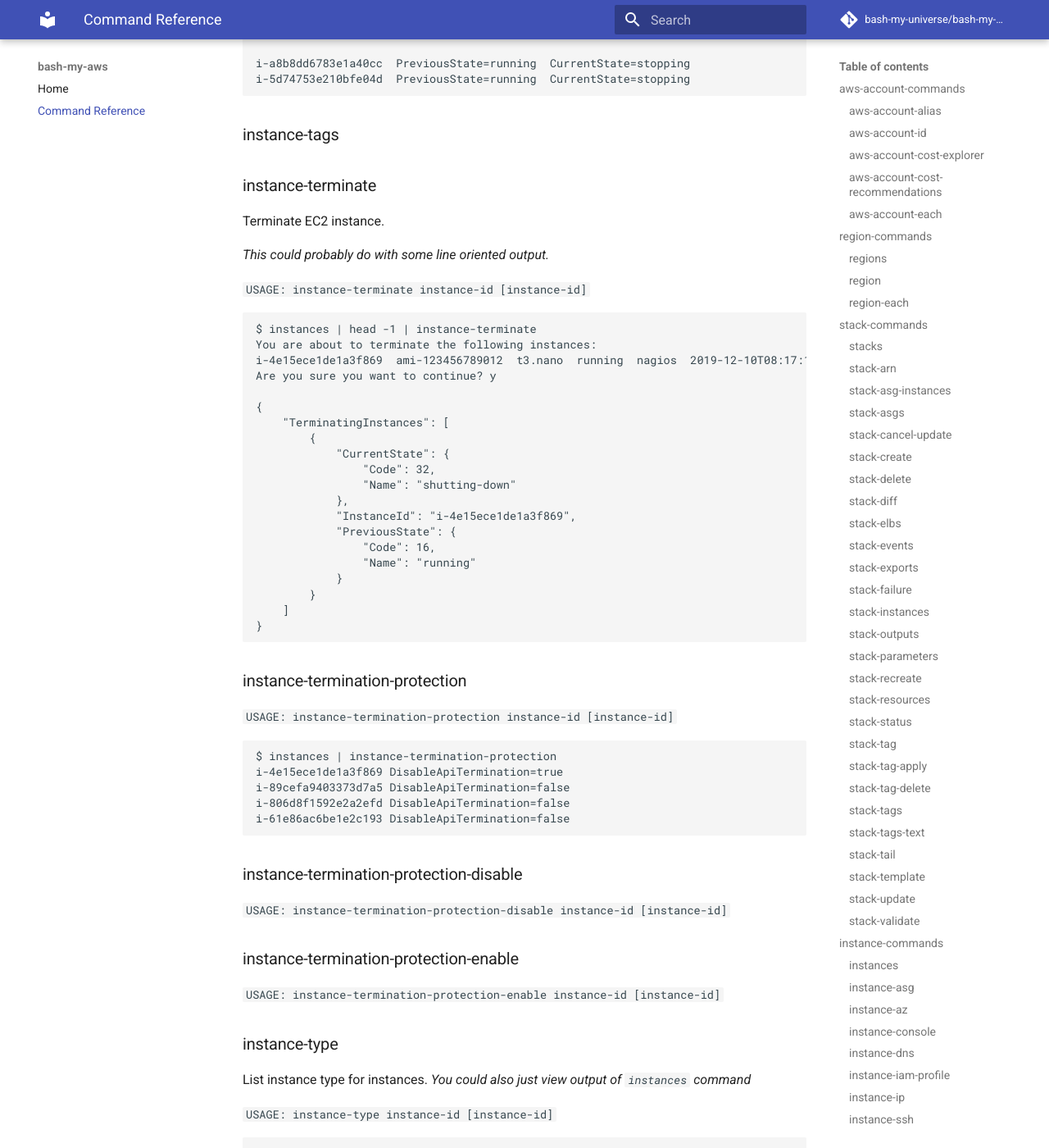
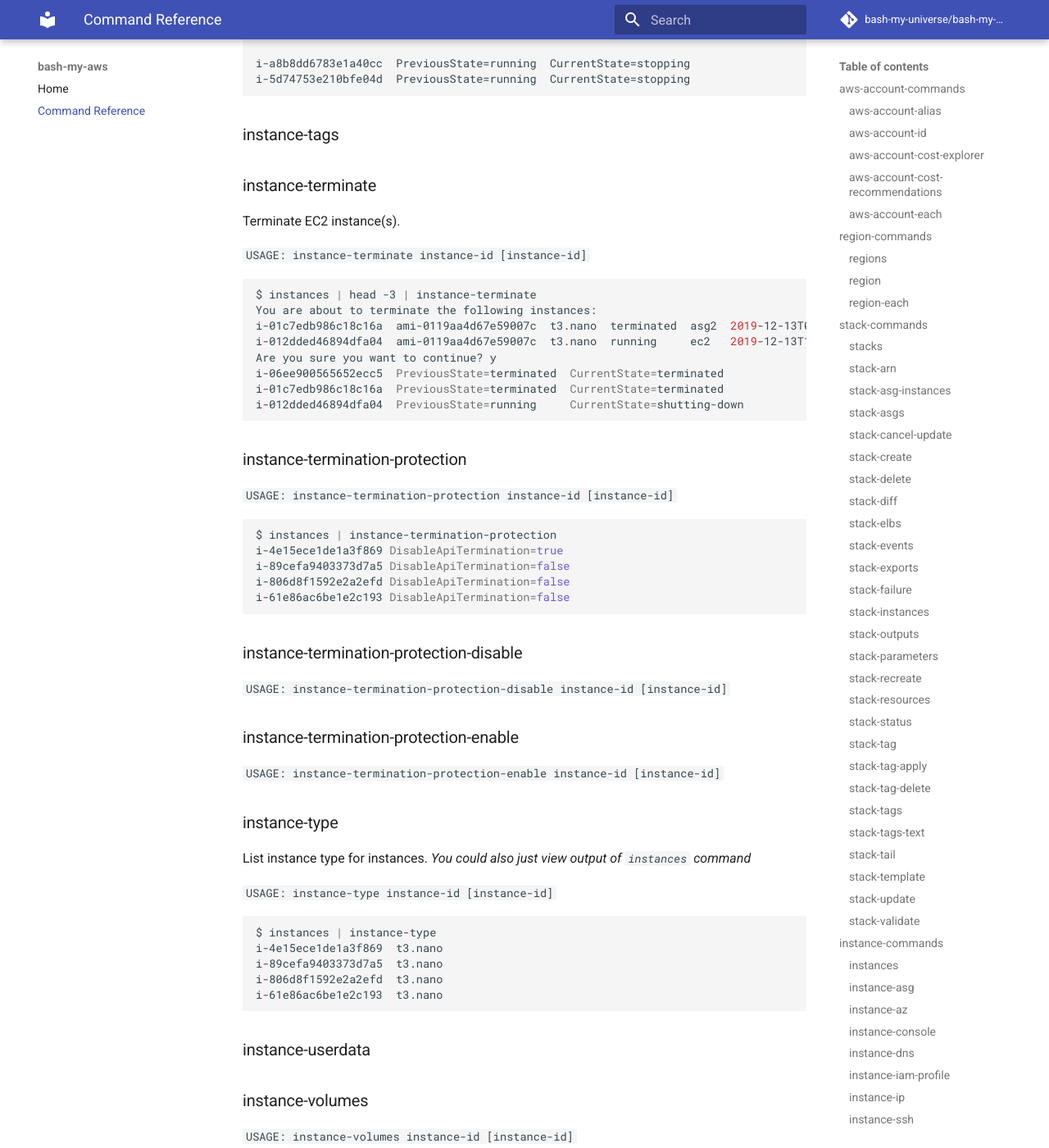
Before and after one commit to bash-my-aws/bash-my-aws, an MkDocs documentation site: the page built from docs/command-reference.md, in a window 1280 px wide and 1400 px high, scrolled down 9222 px. Shown: the whole window at 82% size. Built offline with MkDocs 1.6.1 and Material for MkDocs 9.7.7, drawn with Linux system fonts in a browser that asks for light colours; comment, search, counter and statistics services are not loaded.

Commit message:
instance-terminate: change from JSON to line output

````diff
--- a/docs/command-reference.md
+++ b/docs/command-reference.md
@@ -429,44 +429,33 @@
 
 ### instance-terminate
 
-Terminate EC2 instance.
-
-*This could probably do with some line oriented output.*
+Terminate EC2 instance(s).
 
 `USAGE: instance-terminate instance-id [instance-id]`
 
-    $ instances | head -1 | instance-terminate
-    You are about to terminate the following instances:
-    i-4e15ece1de1a3f869  ami-123456789012  t3.nano  running  nagios  2019-12-10T08:17:18.000Z  ap-southeast-2a  None
-    Are you sure you want to continue? y
-
-    {
-        "TerminatingInstances": [
-            {
-                "CurrentState": {
-                    "Code": 32,
-                    "Name": "shutting-down"
-                },
-                "InstanceId": "i-4e15ece1de1a3f869",
-                "PreviousState": {
-                    "Code": 16,
-                    "Name": "running"
-                }
-            }
-        ]
-    }
-
+```shell
+$ instances | head -3 | instance-terminate
+You are about to terminate the following instances:
+i-01c7edb986c18c16a  ami-0119aa4d67e59007c  t3.nano  terminated  asg2  2019-12-13T03:37:51.000Z  ap-southeast-2c  None
+i-012dded46894dfa04  ami-0119aa4d67e59007c  t3.nano  running     ec2   2019-12-13T10:12:55.000Z  ap-southeast-2b  vpc-deb8edb9
+Are you sure you want to continue? y
+i-06ee900565652ecc5  PreviousState=terminated  CurrentState=terminated
+i-01c7edb986c18c16a  PreviousState=terminated  CurrentState=terminated
+i-012dded46894dfa04  PreviousState=running     CurrentState=shutting-down
+```
 
 
 ### instance-termination-protection
 
 `USAGE: instance-termination-protection instance-id [instance-id]`
 
-    $ instances | instance-termination-protection
-    i-4e15ece1de1a3f869	DisableApiTermination=true
-    i-89cefa9403373d7a5	DisableApiTermination=false
-    i-806d8f1592e2a2efd	DisableApiTermination=false
-    i-61e86ac6be1e2c193	DisableApiTermination=false
+```shell
+$ instances | instance-termination-protection
+i-4e15ece1de1a3f869	DisableApiTermination=true
+i-89cefa9403373d7a5	DisableApiTermination=false
+i-806d8f1592e2a2efd	DisableApiTermination=false
+i-61e86ac6be1e2c193	DisableApiTermination=false
+```
 
 
 ### instance-termination-protection-disable
````
Also changed, not shown: 2 other files.
